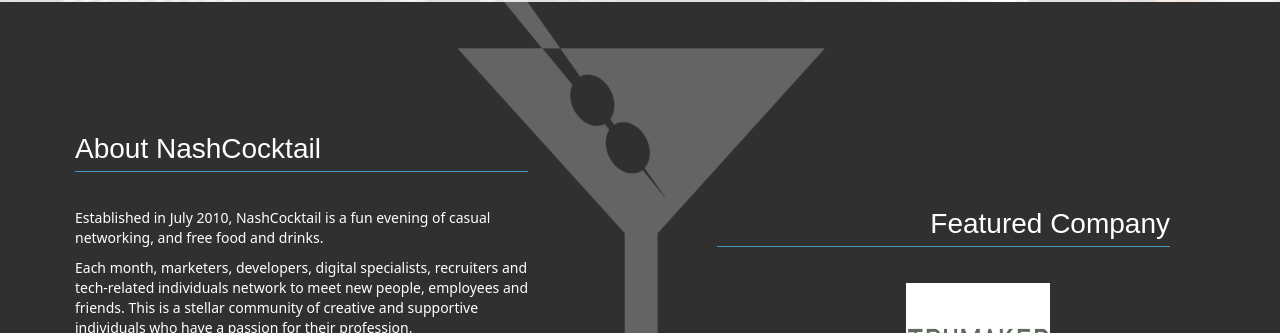
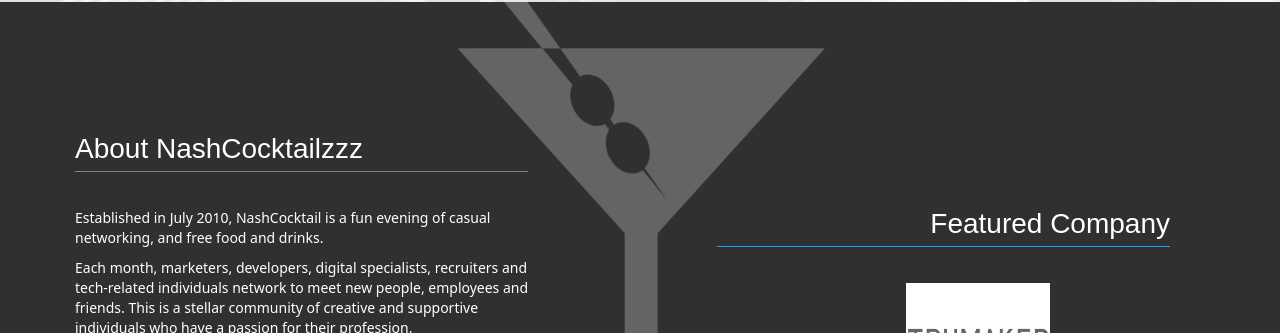
Before and after one commit to TechnologyAdvice/nashcocktail, a Jekyll site: the page built from index.html, in a window 1280 px wide and 900 px high, scrolled down 387 px. Shown: the part 127-460 px from the top of the window. Built offline with Jekyll 4.4.1, drawn with Linux system fonts in a browser that asks for light colours; nearby versions of some CDN libraries.

Commit message:
Updated '/index.html' via CloudCannon

```diff
--- a/index.html
+++ b/index.html
@@ -38,7 +38,7 @@
   <div class="container">
     <div class="row">
       <div id="about-nashcocktail" class="about-nashcocktail col-sm-5 col-md-5">
-        <h3 class="editable section-header">About NashCocktail</h3>
+        <h3 class="editable section-header">About NashCocktailzzz</h3>
         <p class="editable">Established in July 2010, NashCocktail is a fun evening of casual networking, and free food and drinks.</p>
         <p class="editable">Each month, marketers, developers, digital specialists, recruiters and tech-related individuals network to meet new people, employees and friends. This is a stellar community of creative and supportive individuals who have a passion for their profession.</p>
         <p class="editable">NashCocktail is held on the second Tuesday of the month from 6 - 8 pm at TechnologyAdvice. <a href="http://nashcocktail.us1.list-manage1.com/subscribe?u=db147c4c2fe2baef2af232aa9&id=2bd4266397" target="_blank">Sign up here</a> for updates and important announcements.</p>
```
